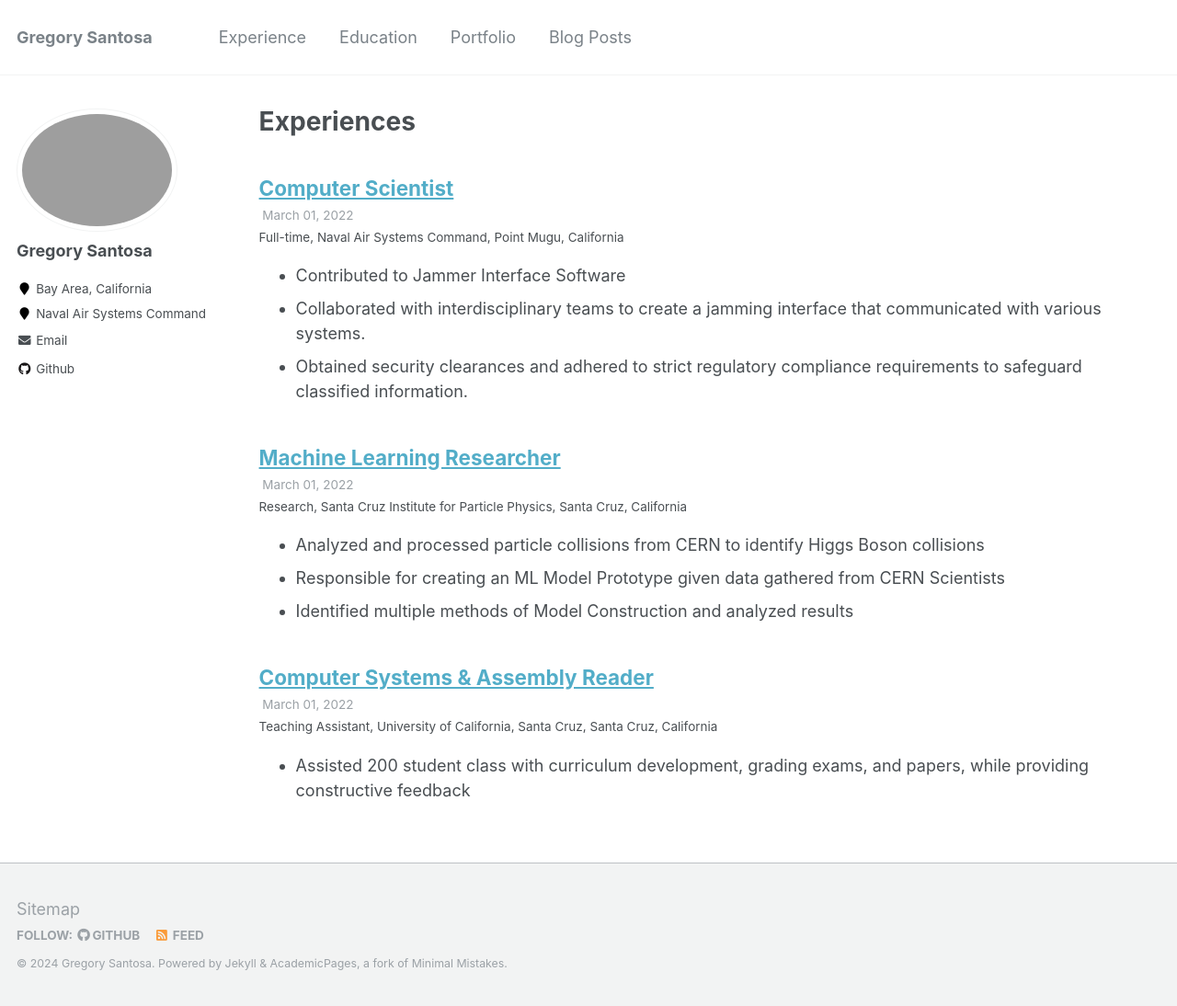
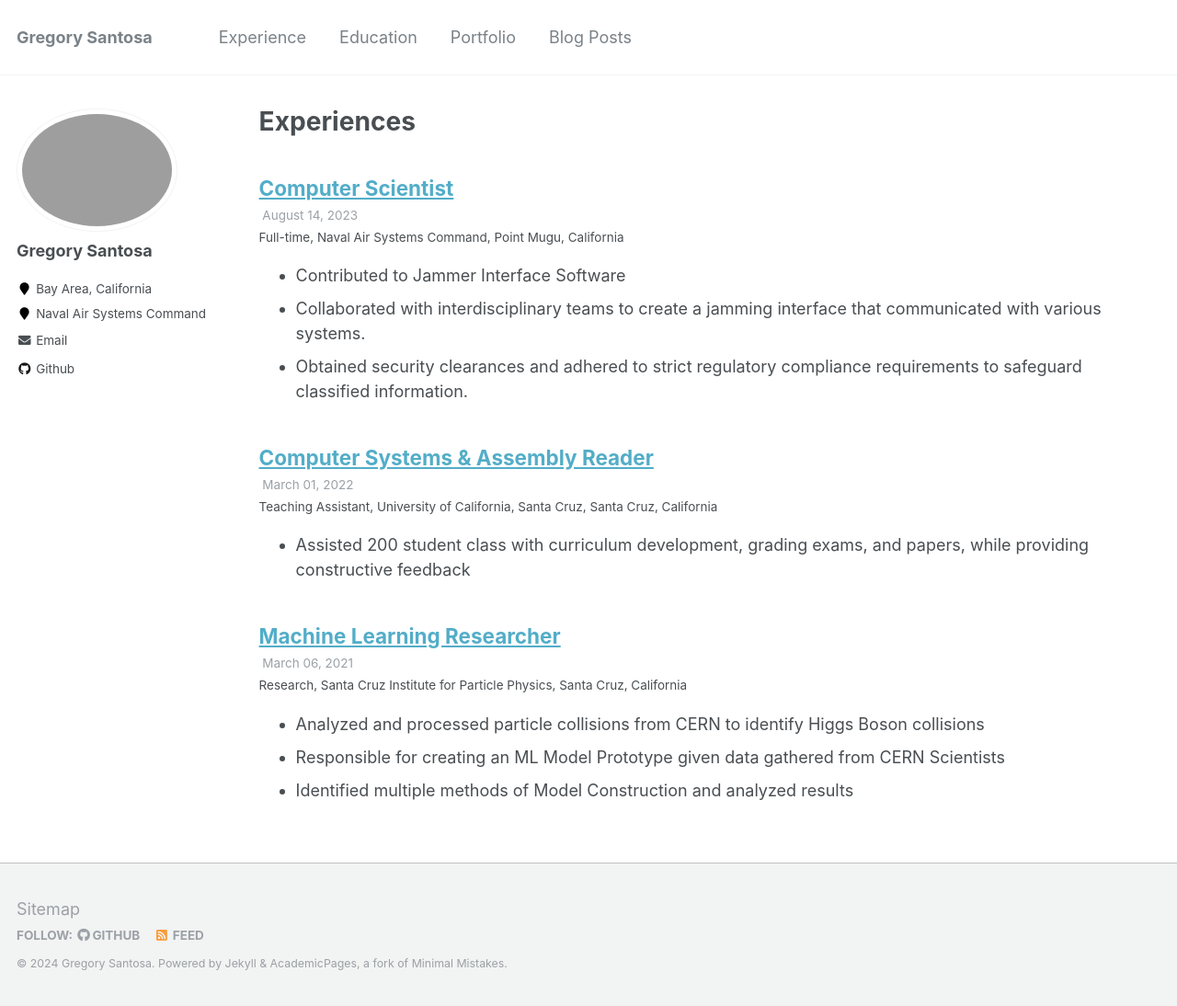
Before and after one commit to gregorysantosa/gregorysantosa.github.io, a Jekyll site: the page built from _pages/experience.html, in a window 1280 px wide and 1094 px high. Shown: the whole window at 92% size. Built offline with Jekyll 4.4.1, drawn with Linux system fonts in a browser that asks for light colours.

Commit message:
Updated dates on experiences

```diff
--- a/_talks/2022-03-01-experience-MachineLearning.md
+++ b/_talks/2022-03-01-experience-MachineLearning.md
@@ -4,7 +4,7 @@ collection: talks
 type: "Research"
 permalink: /experiences/MachineLearningResearch
 venue: "Santa Cruz Institute for Particle Physics"
-date: 2022-03-01
+date: 2021-03-06
 location: "Santa Cruz, California"
 ---
 
--- a/_talks/2023-08-14-experience-NAVAIR.md
+++ b/_talks/2023-08-14-experience-NAVAIR.md
@@ -4,7 +4,7 @@ collection: talks
 type: "Full-time"
 permalink: /experiences/Navair
 venue: "Naval Air Systems Command"
-date: 2022-03-01
+date: 2023-08-14
 location: "Point Mugu, California"
 ---
 
```
